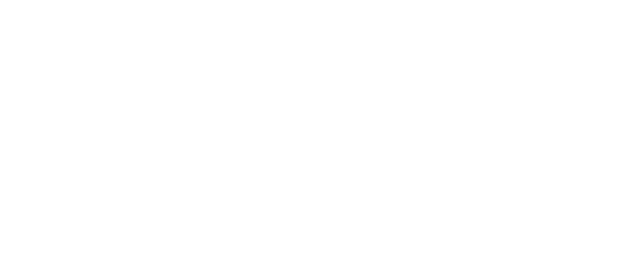
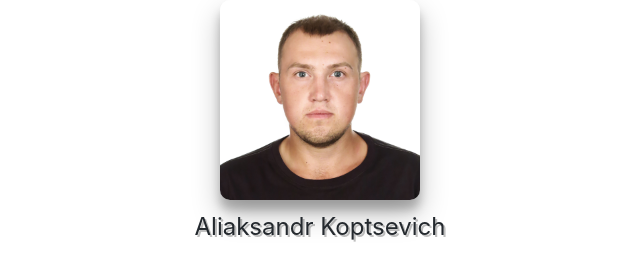
Before and after one commit to VeryStone69/rsschool-cv, a plain HTML site: page index.html in a window 1280 px wide. Shown: the whole page, without its empty margins (320-960 px from the left). Drawn offline with Linux system fonts and the light colour scheme.

Commit message:
feat: add information in html and css

```diff
--- a/index.html
+++ b/index.html
@@ -4,7 +4,13 @@
     <meta charset="UTF-8" />
     <meta http-equiv="X-UA-Compatible" content="IE=edge" />
     <meta name="viewport" content="width=device-width, initial-scale=1.0" />
+    <link rel="stylesheet" href="style.css" />
     <title>RS school</title>
   </head>
-  <body></body>
+  <body>
+    <div class="container">
+      <img src="avatar.jpg" alt="" />
+      <p class="text">Aliaksandr Koptsevich</p>
+    </div>
+  </body>
 </html>
--- a/style.css
+++ b/style.css
@@ -1,3 +1,25 @@
 body {
   max-width: 1200px;
+  margin: auto;
 }
+
+.container {
+  text-align: center;
+}
+
+img {
+  width: 200px;
+  margin: auto;
+  border-radius: 10px;
+  box-shadow: 0 14px 28px rgba(0, 0, 0, 0.25), 0 10px 10px rgba(0, 0, 0, 0.22);
+}
+
+.text {
+  font-family: -apple-system, BlinkMacSystemFont, "Segoe UI", Helvetica, Arial,
+    sans-serif, "Apple Color Emoji", "Segoe UI Emoji", "Segoe UI Symbol";
+  font-size: 24px;
+  line-height: 1.5;
+  color: #24292e;
+  margin: 5px;
+  text-shadow: 2px 2px rgba(0, 0, 0, 0.25);
+}
```
